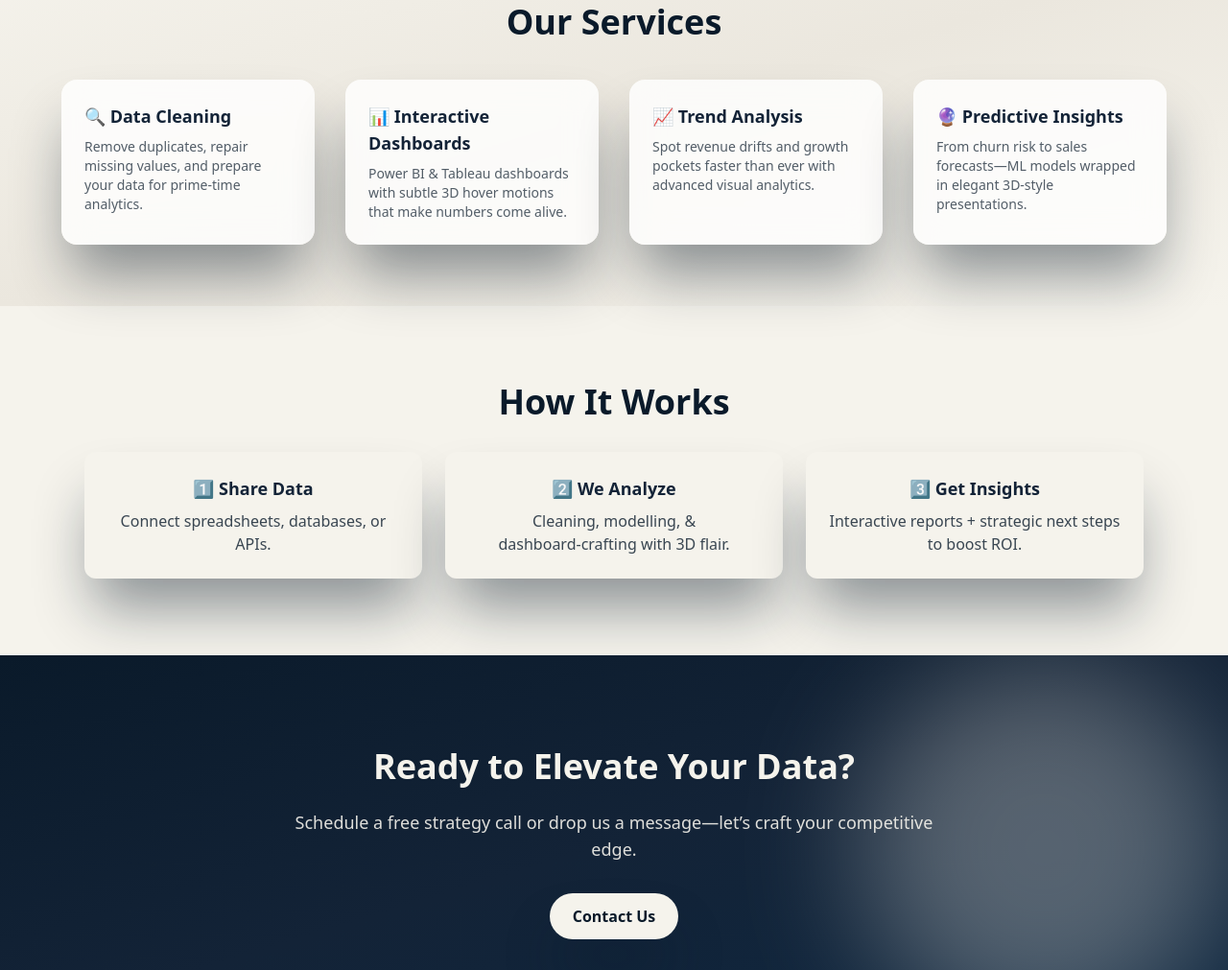
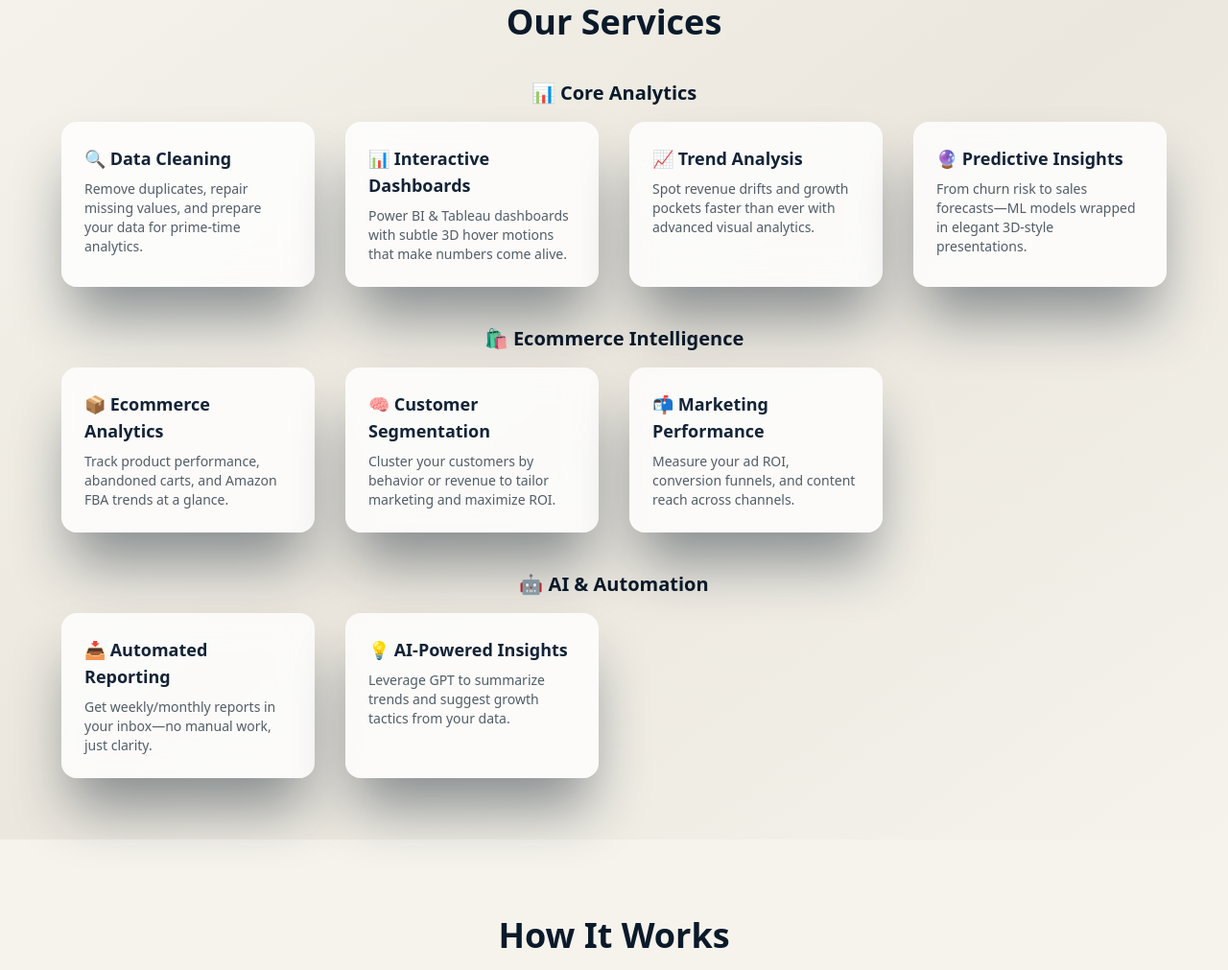
Before and after one commit to hussnain24641/Fortalytix, a plain HTML site: page index.html in a window 1280 px wide. Shown: the part 1101-2112 px from the top of the page at 96% size. Drawn offline with nearby package versions, Linux system fonts and the light colour scheme; a script that the page names is missing.

Commit message:
Update services section with categories

```diff
--- a/index.html
+++ b/index.html
@@ -1,4 +1,3 @@
-
 <!DOCTYPE html>
 <html lang="en">
 <head>
@@ -60,22 +59,61 @@
   <!-- Services Section -->
   <section class="bg-gradient-to-br from-beige via-[#ebe7de] to-beige py-16 px-4 sm:px-6">
     <h2 class="text-2xl sm:text-3xl md:text-4xl font-bold text-center text-navy mb-10">Our Services</h2>
-    <div class="grid gap-8 sm:grid-cols-2 lg:grid-cols-4 max-w-6xl mx-auto">
+
+    <!-- Core Analytics -->
+    <div class="mb-10">
+      <h3 class="text-xl font-semibold text-navy mb-4 text-center">📊 Core Analytics</h3>
+      <div class="grid gap-8 sm:grid-cols-2 md:grid-cols-3 lg:grid-cols-4 max-w-6xl mx-auto">
         <div class="card-3d bg-white/80 backdrop-blur-lg rounded-2xl p-6 shadow-3d">
-        <h3 class="text-lg font-semibold mb-2">🔍 Data Cleaning</h3>
+          <h4 class="text-lg font-semibold mb-2">🔍 Data Cleaning</h4>
           <p class="text-sm text-navy/70">Remove duplicates, repair missing values, and prepare your data for prime‑time analytics.</p>
         </div>
         <div class="card-3d bg-white/80 backdrop-blur-lg rounded-2xl p-6 shadow-3d">
-        <h3 class="text-lg font-semibold mb-2">📊 Interactive Dashboards</h3>
+          <h4 class="text-lg font-semibold mb-2">📊 Interactive Dashboards</h4>
           <p class="text-sm text-navy/70">Power BI & Tableau dashboards with subtle 3D hover motions that make numbers come alive.</p>
         </div>
         <div class="card-3d bg-white/80 backdrop-blur-lg rounded-2xl p-6 shadow-3d">
-        <h3 class="text-lg font-semibold mb-2">📈 Trend Analysis</h3>
+          <h4 class="text-lg font-semibold mb-2">📈 Trend Analysis</h4>
           <p class="text-sm text-navy/70">Spot revenue drifts and growth pockets faster than ever with advanced visual analytics.</p>
         </div>
         <div class="card-3d bg-white/80 backdrop-blur-lg rounded-2xl p-6 shadow-3d">
-        <h3 class="text-lg font-semibold mb-2">🔮 Predictive Insights</h3>
+          <h4 class="text-lg font-semibold mb-2">🔮 Predictive Insights</h4>
           <p class="text-sm text-navy/70">From churn risk to sales forecasts—ML models wrapped in elegant 3D‑style presentations.</p>
+        </div>
+      </div>
+    </div>
+
+    <!-- Ecommerce Intelligence -->
+    <div class="mb-10">
+      <h3 class="text-xl font-semibold text-navy mb-4 text-center">🛍️ Ecommerce Intelligence</h3>
+      <div class="grid gap-8 sm:grid-cols-2 md:grid-cols-3 lg:grid-cols-4 max-w-6xl mx-auto">
+        <div class="card-3d bg-white/80 backdrop-blur-lg rounded-2xl p-6 shadow-3d">
+          <h4 class="text-lg font-semibold mb-2">📦 Ecommerce Analytics</h4>
+          <p class="text-sm text-navy/70">Track product performance, abandoned carts, and Amazon FBA trends at a glance.</p>
+        </div>
+        <div class="card-3d bg-white/80 backdrop-blur-lg rounded-2xl p-6 shadow-3d">
+          <h4 class="text-lg font-semibold mb-2">🧠 Customer Segmentation</h4>
+          <p class="text-sm text-navy/70">Cluster your customers by behavior or revenue to tailor marketing and maximize ROI.</p>
+        </div>
+        <div class="card-3d bg-white/80 backdrop-blur-lg rounded-2xl p-6 shadow-3d">
+          <h4 class="text-lg font-semibold mb-2">📬 Marketing Performance</h4>
+          <p class="text-sm text-navy/70">Measure your ad ROI, conversion funnels, and content reach across channels.</p>
+        </div>
+      </div>
+    </div>
+
+    <!-- AI & Automation -->
+    <div>
+      <h3 class="text-xl font-semibold text-navy mb-4 text-center">🤖 AI & Automation</h3>
+      <div class="grid gap-8 sm:grid-cols-2 md:grid-cols-3 lg:grid-cols-4 max-w-6xl mx-auto">
+        <div class="card-3d bg-white/80 backdrop-blur-lg rounded-2xl p-6 shadow-3d">
+          <h4 class="text-lg font-semibold mb-2">📥 Automated Reporting</h4>
+          <p class="text-sm text-navy/70">Get weekly/monthly reports in your inbox—no manual work, just clarity.</p>
+        </div>
+        <div class="card-3d bg-white/80 backdrop-blur-lg rounded-2xl p-6 shadow-3d">
+          <h4 class="text-lg font-semibold mb-2">💡 AI-Powered Insights</h4>
+          <p class="text-sm text-navy/70">Leverage GPT to summarize trends and suggest growth tactics from your data.</p>
+        </div>
       </div>
     </div>
   </section>
@@ -113,10 +151,10 @@
   <footer class="text-center py-6 sm:py-8 text-xs sm:text-sm bg-navy text-beige/70">
     © 2025 Fortalytix. All Rights Reserved.
   </footer>
+
   <script>
     window.va = window.va || function () { (window.vaq = window.vaq || []).push(arguments); };
   </script>
   <script defer src="/_vercel/insights/script.js"></script>
-
 </body>
 </html>
```
Lines whose indentation alone changed are shown as unchanged.
